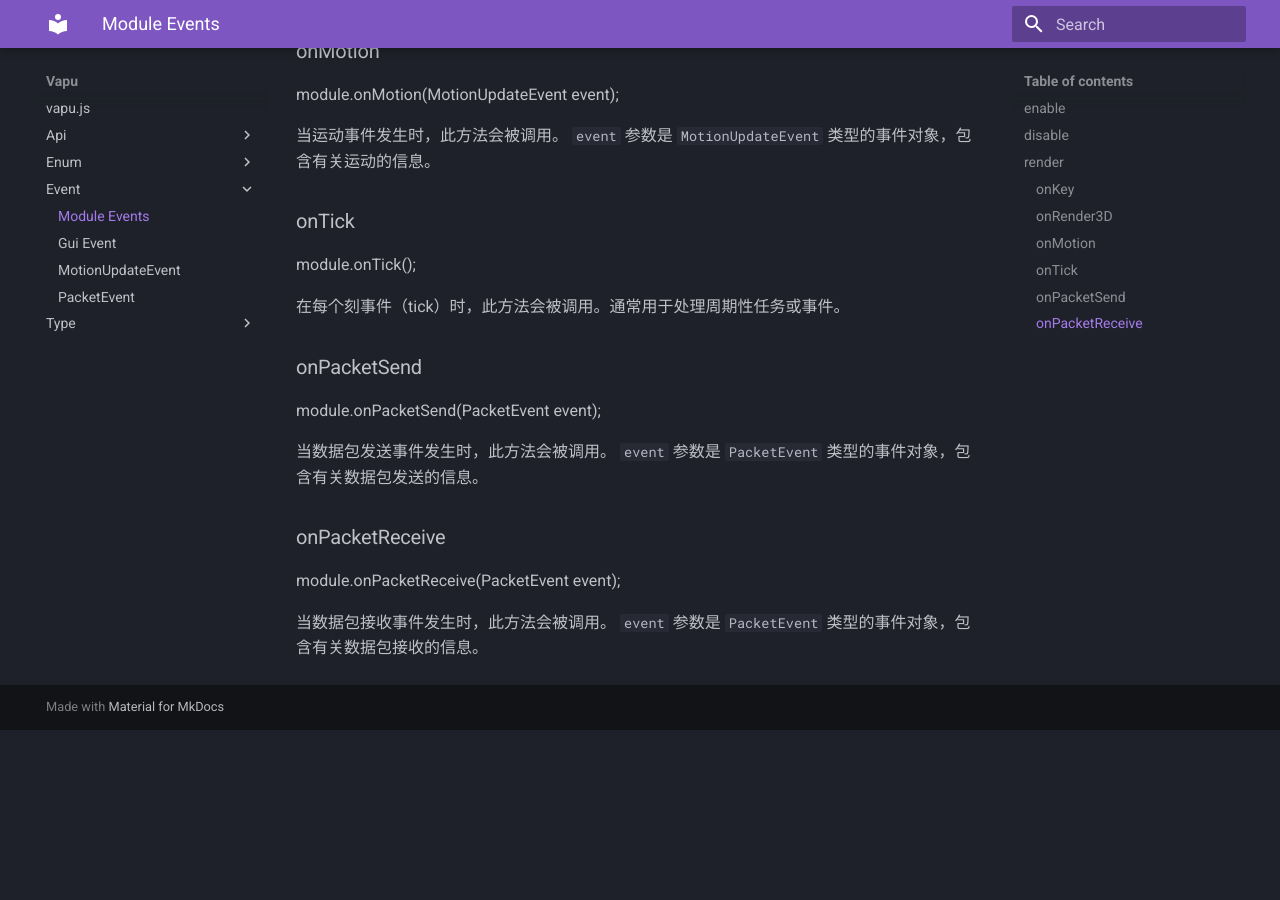
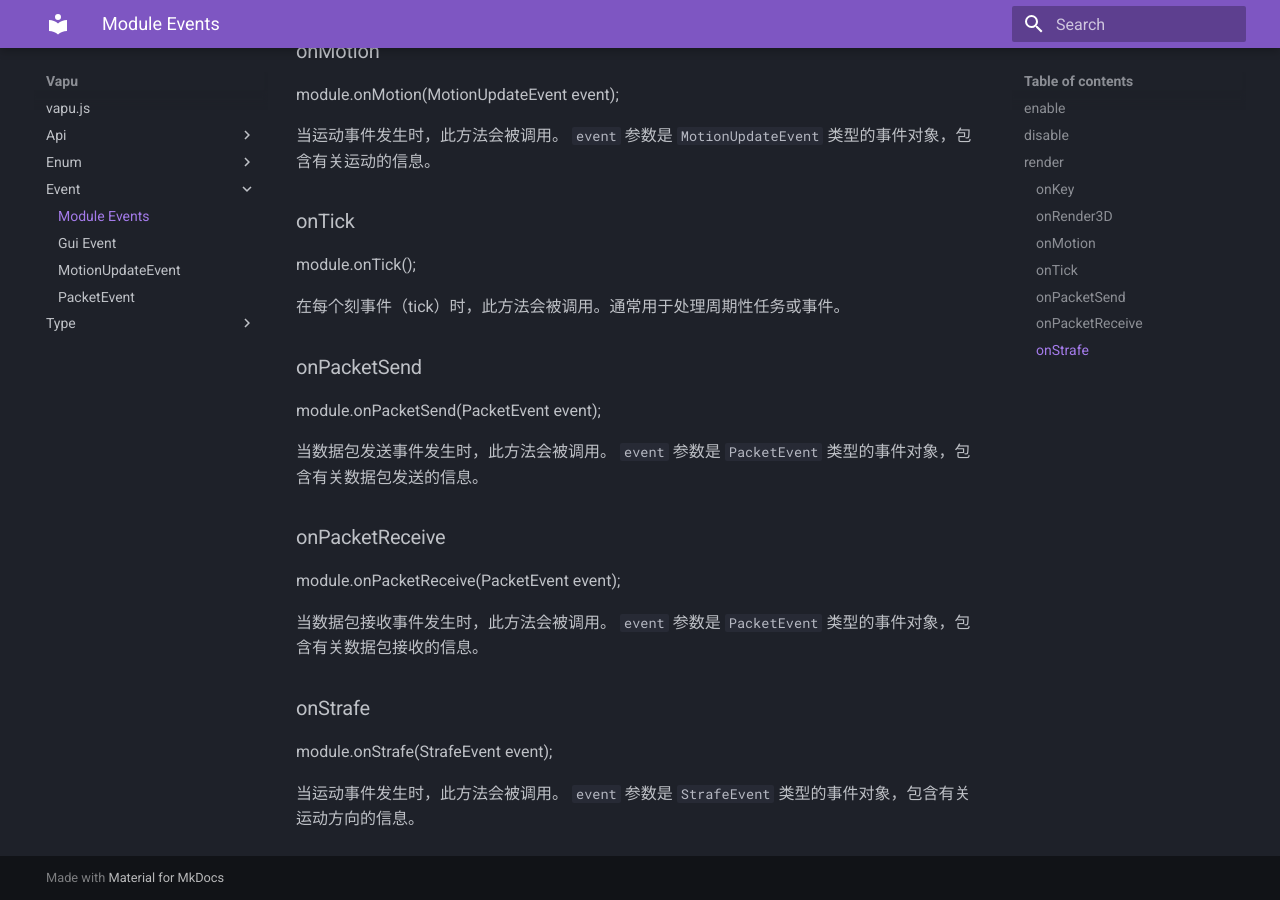
Before and after one commit to VapuClient/document, an MkDocs documentation site: the page built from docs/event/events.md, in a window 1280 px wide and 900 px high, scrolled down 869 px. Built offline with MkDocs 1.6.1 and Material for MkDocs 9.7.7, drawn with Linux system fonts in a browser that asks for light colours; before the commit the page ends 1599 px from its top, so only the background shows below that.

Commit message:
Update events.md

```diff
--- a/docs/event/events.md
+++ b/docs/event/events.md
@@ -49,3 +49,9 @@ module.onPacketSend(PacketEvent event);
 module.onPacketReceive(PacketEvent event);
 
 当数据包接收事件发生时，此方法会被调用。 `event` 参数是 `PacketEvent` 类型的事件对象，包含有关数据包接收的信息。
+
+### onStrafe
+
+module.onStrafe(StrafeEvent event);
+
+当运动事件发生时，此方法会被调用。 `event` 参数是 `StrafeEvent` 类型的事件对象，包含有关运动方向的信息。
```
